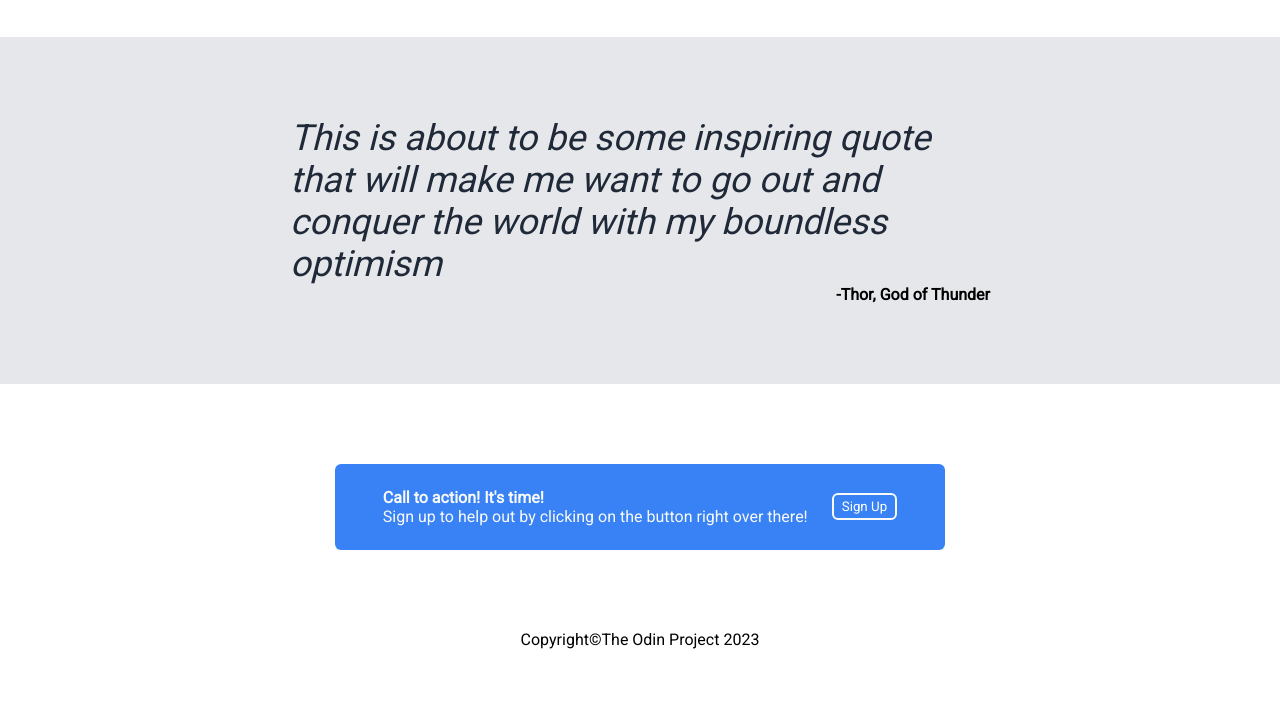
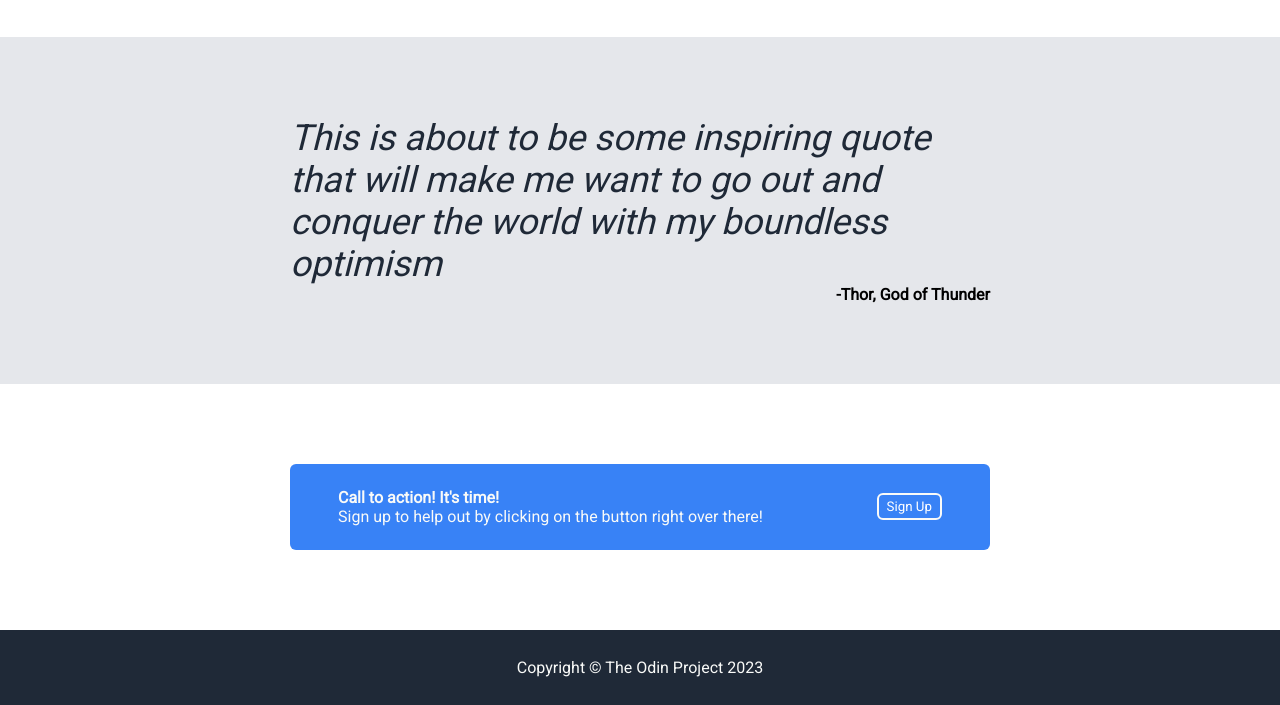
Before and after one commit to zacharyPuthoff/landing-page, a plain HTML site: page index.html in a window 1280 px wide. Shown: the part 825-1530 px from the top of the page. Before the commit the page ends 1474 px from the top, so only its background shows below. Drawn offline with Linux system fonts and the light colour scheme.

Commit message:
Add final style tweaks to last two sections

```diff
--- a/index.html
+++ b/index.html
@@ -77,7 +77,7 @@
   </div>
 
   <div class="footer">
-    Copyright <span>&#169;</span> The Odin Project 2023
+    <p>Copyright <span>&#169;</span> The Odin Project 2023</p>
   </div>
 
 </body>
--- a/style.css
+++ b/style.css
@@ -162,6 +162,8 @@ button {
   padding: 24px 48px;
   border-radius: 6px;
   align-items: center;
+  justify-content: space-between;
+  width: 700px;
   gap: 24px;
 }
 
@@ -178,4 +180,12 @@ button {
   display: flex;
   align-items: center;
   justify-content: center;
+  background-color: #1F2937;
+  color: #F9FAF8;
+  padding: 12px;
 }
+
+.footer > p {
+  width: 700px;
+  text-align: center;
+}
```
